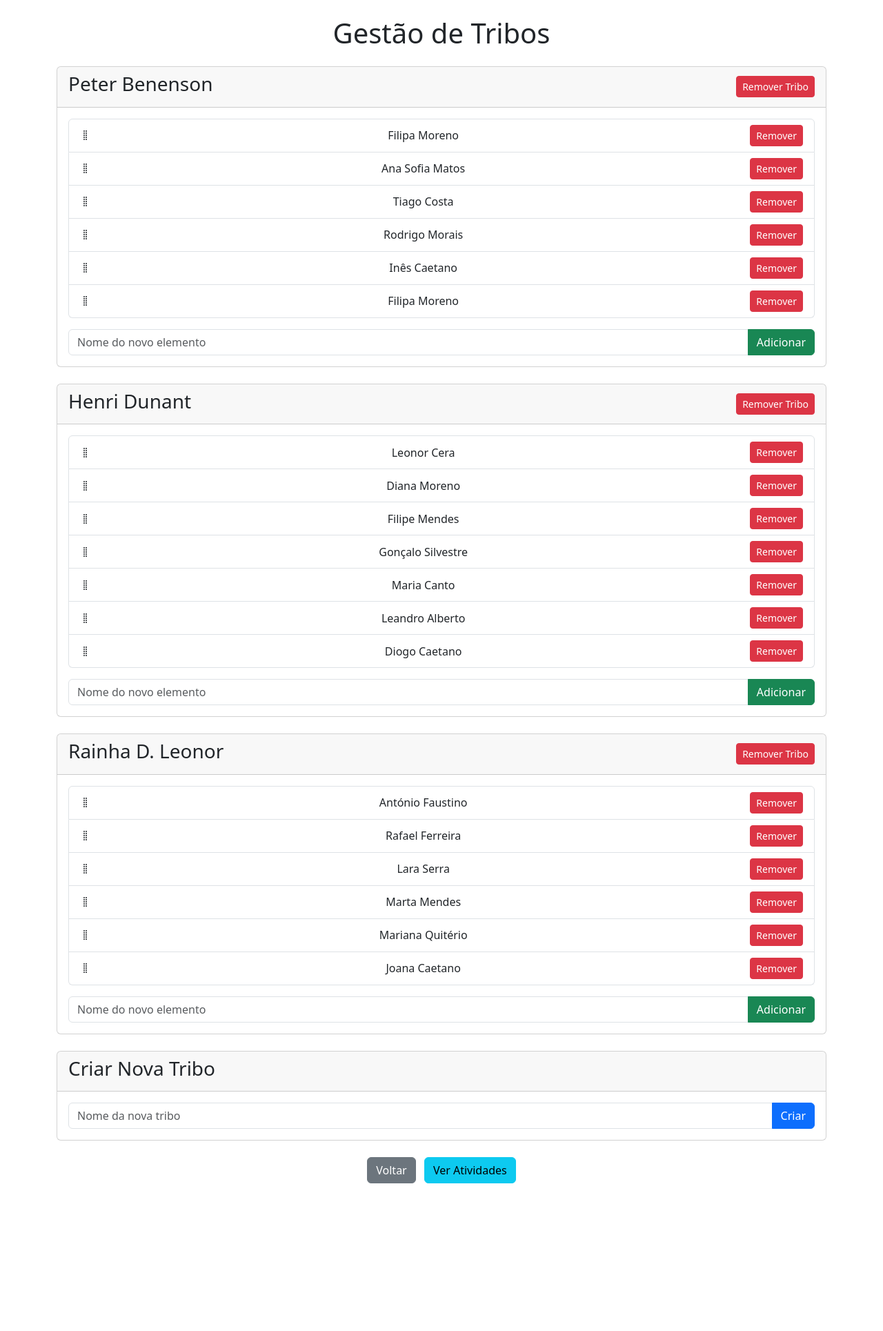
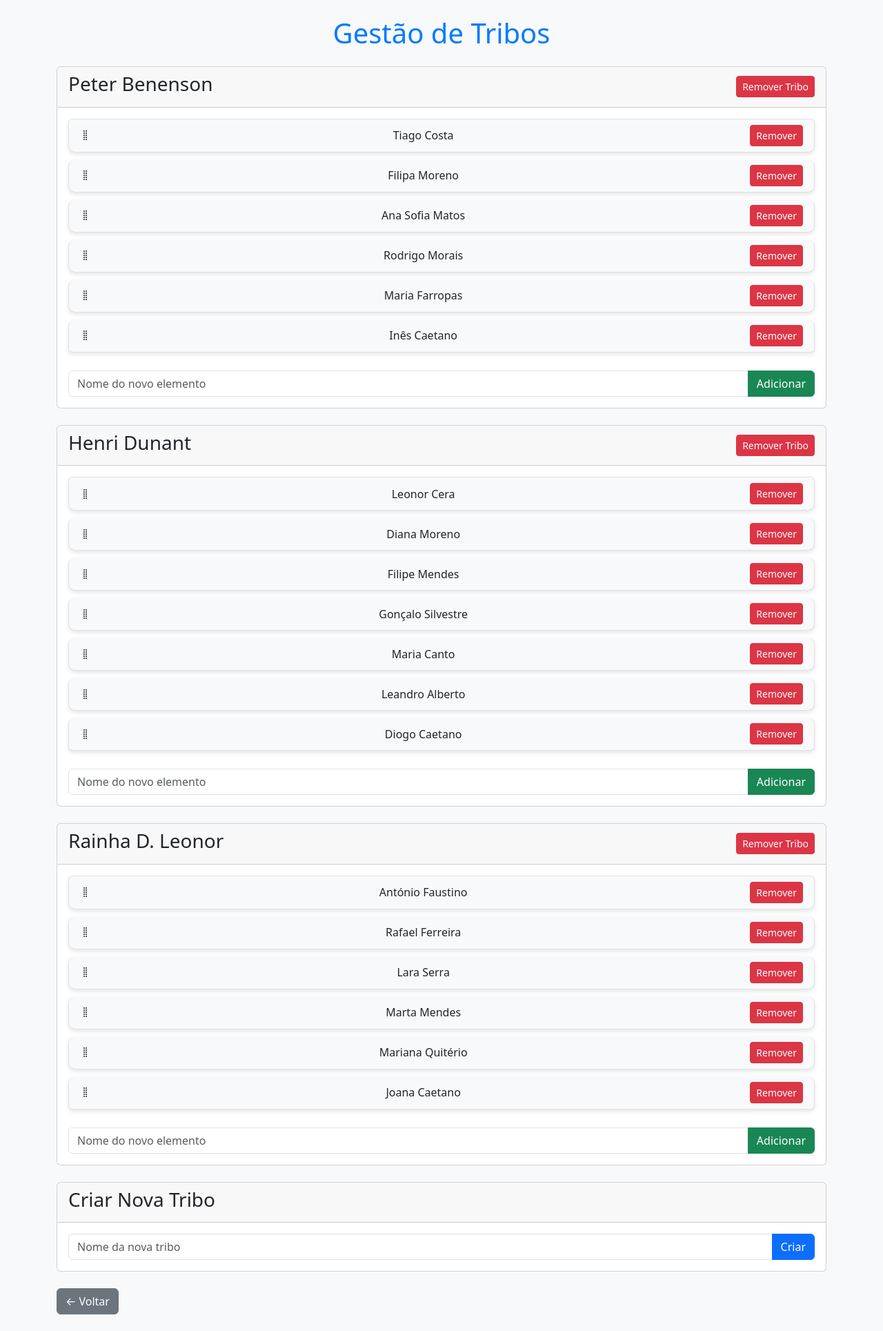
Before and after one commit to tiagocosta26/gestor_presencas, a Flask app: page /gestao_tribos in a window 1280 px wide. Shown: the whole page at 69% size. Before the commit the page ends 1715 px from the top, so only its background shows below. Run offline with Flask 3, Linux system fonts and the light colour scheme.

Commit message:
gestor de presenças done

```diff
--- a/templates/gestao_tribos.html
+++ b/templates/gestao_tribos.html
@@ -8,10 +8,20 @@
     <link rel="stylesheet" href="https://cdn.jsdelivr.net/npm/bootstrap-icons@1.10.5/font/bootstrap-icons.css">
     <script src="https://cdn.jsdelivr.net/npm/sortablejs@1.15.0/Sortable.min.js"></script>
     <style>
-        .list-group-item.sortable-handle {
-            cursor: grab;
-        }
-    </style>
+    body {
+      background-color: #f8f9fa;
+    }
+    h1 {
+      color: #007bff;
+    }
+    .list-group-item {
+      background-color: #f8f9fa;
+      border: 1px solid #dee2e6;
+      margin-bottom: 10px;
+      border-radius: 10px;
+      box-shadow: 0 3px 6px rgba(0, 0, 0, 0.1);
+    }
+  </style>
 </head>
 <body class="container mt-4">
     <h1 class="text-center">Gestão de Tribos</h1>
@@ -69,9 +79,8 @@
         </div>
     </div>
 
-    <div class="text-center my-4">
-        <a href="{{ url_for('index') }}" class="btn btn-secondary me-2">Voltar</a>
-        <a href="{{ url_for('atividades') }}" class="btn btn-info">Ver Atividades</a>
+    <div class="d-flex justify-content-start mt-4 mb-4">
+        <a href="{{ url_for('index') }}" class="btn btn-secondary">← Voltar</a>
     </div>
 
     <script>
--- a/templates/index.html
+++ b/templates/index.html
@@ -48,7 +48,7 @@
       <h3>Presenças:</h3>
       {% for tribo_nome, membros in tribos.items() %}
       <div id="{{ tribo_nome }}" class="grupo" style="display:none">
-        <h5 class="mt-3">{{ tribo_nome|capitalize }}</h5>
+        <h5 class="mt-3">{{ tribo_nome }}</h5>
         {% for membro in membros %}
         <div class="form-check">
           <input class="form-check-input" type="checkbox" name="presenca_{{ membro }}" value="Sim" id="presenca_{{ membro|replace(' ', '_') }}">
--- a/tribos.json
+++ b/tribos.json
@@ -1,11 +1,11 @@
 {
     "Peter Benenson": [
+        "Tiago Costa",
         "Filipa Moreno",
         "Ana Sofia Matos",
-        "Tiago Costa",
         "Rodrigo Morais",
-        "Inês Caetano",
-        "Filipa Moreno"
+        "Maria Farropas",
+        "Inês Caetano"
     ],
     "Henri Dunant": [
         "Leonor Cera",
```
